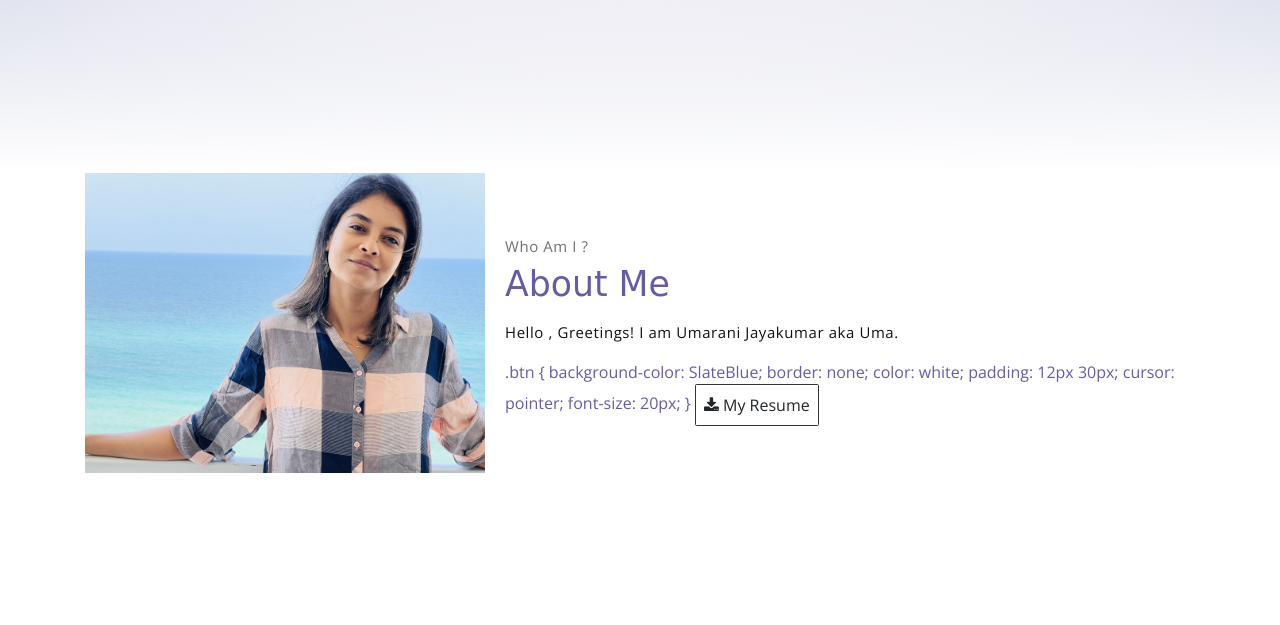
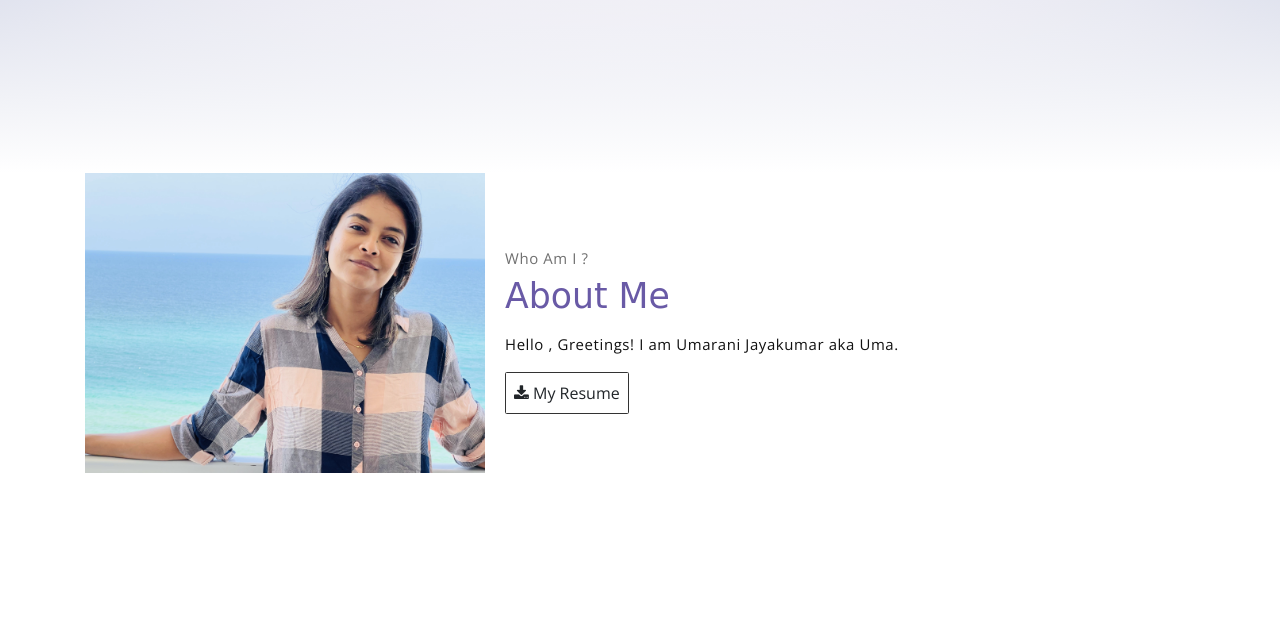
Before and after one commit to umajay/myportfo, a Flask app: page / in a window 1280 px wide. Shown: the part 627-1252 px from the top of the page. Run offline with Flask 3, Linux system fonts and the light colour scheme; some libraries are stand-ins or nearby versions; some web fonts are replaced.

Commit message:
changes in main  and index.html

```diff
--- a/templates/index.html
+++ b/templates/index.html
@@ -90,15 +90,6 @@
                             <meta name="viewport" content="width=device-width, initial-scale=1">
                             <!-- Add icon library -->
                             <link rel="stylesheet" href="https://cdnjs.cloudflare.com/ajax/libs/font-awesome/4.7.0/css/font-awesome.min.css">
-                             .btn {
-                              background-color: SlateBlue;
-                              border: none;
-                              color: white;
-                              padding: 12px 30px;
-                              cursor: pointer;
-                              font-size: 20px;
-                            }
-
 <!--                             Darker background on mouse-over */-->
 <!--                            /*.btn:hover {-->
 <!--                              background-color: RoyalBlue;-->
```
